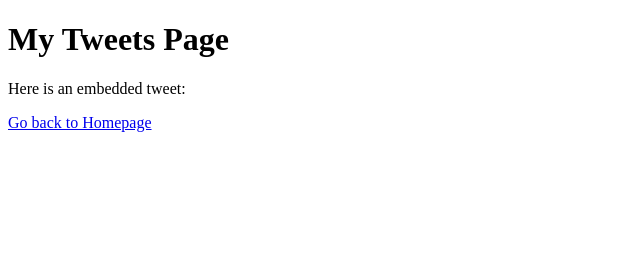
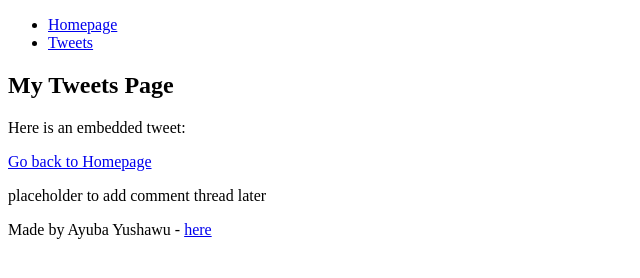
Before and after one commit to IbnYushawu/My_First_Portfolio, a plain HTML site: page html_basic/tweets.html in a window 1280 px wide. Shown: the whole page, without its empty margins (0-640 px from the left). Drawn offline with Linux system fonts and the light colour scheme.

Commit message:
Added same structure to index.html and tweets.html

```diff
--- a/html_basic/tweets.html
+++ b/html_basic/tweets.html
@@ -3,12 +3,21 @@
 <head>
     <meta charset="UTF-8">
     <meta name="viewport" content="width=device-width, initial-scale=1.0">
-    <title>My First Portfolio</title>
+    <title>Tweets</title>
 </head>
 <body>
-    <h1>My Tweets Page</h1>
+    <header>
+        <ul>
+            <li><a href="index.html">Homepage</a></li>
+            <li><a href="tweets.html">Tweets</a></li>
+        </ul>
+    </header>
 
-    <p>Here is an embedded tweet:</p>
+    <main>
+        <article>
+            <h1>My Tweets Page</h1>
+
+            <p>Here is an embedded tweet:</p>
 
     <!-- Example embedded tweet -->
     <blockquote class="twitter-tweet">
@@ -17,5 +26,15 @@
     <script async src="https://platform.twitter.com/widgets.js" charset="utf-8"></script>
 
     <p><a href="index.html">Go back to Homepage</a></p>
+    </article>
+
+    <aside>
+            <p>placeholder to add comment thread later</p>
+    </aside>
+    </main>
+
+    <footer>
+        <p>Made by Ayuba Yushawu - <a href="https://github.com" target="_blank">here</a></p>
+    </footer>
 </body>
 </html>
```
Also changed, not shown: html_basic/index.html (+21 -1 lines).
